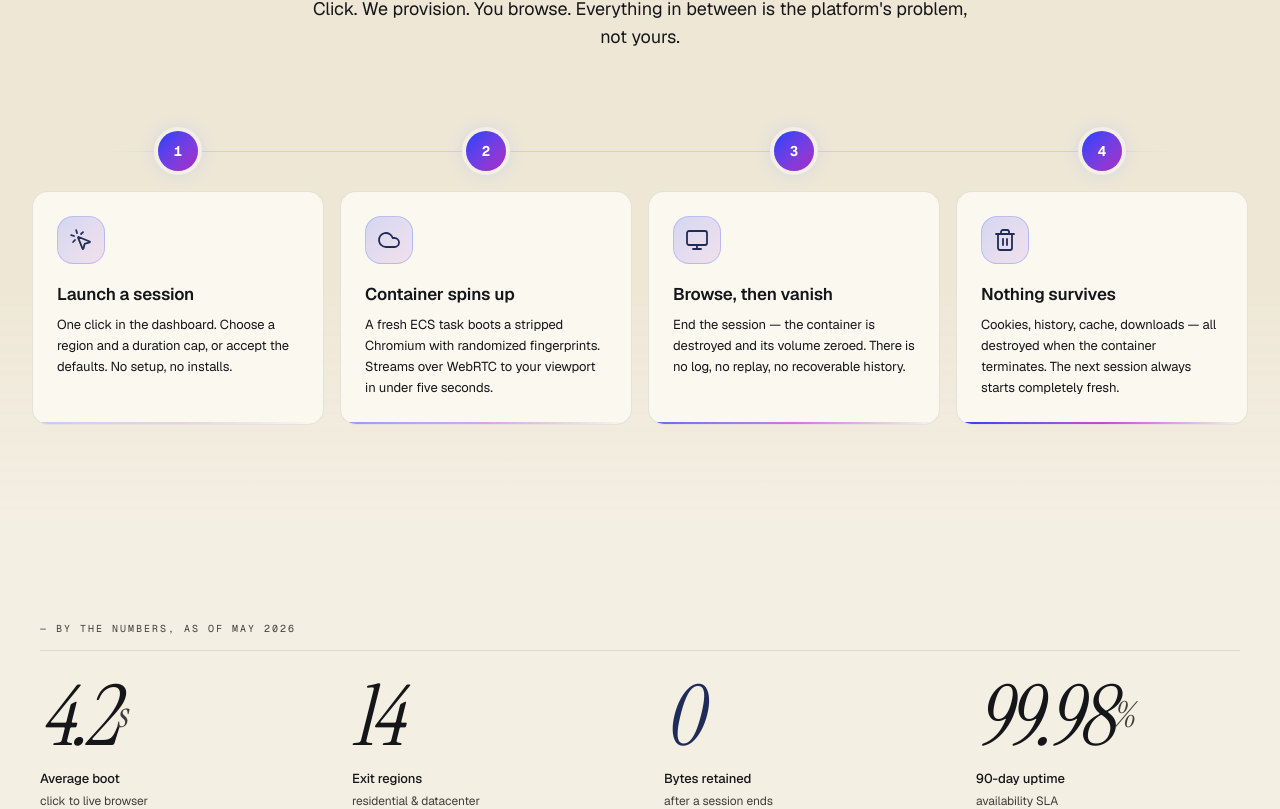
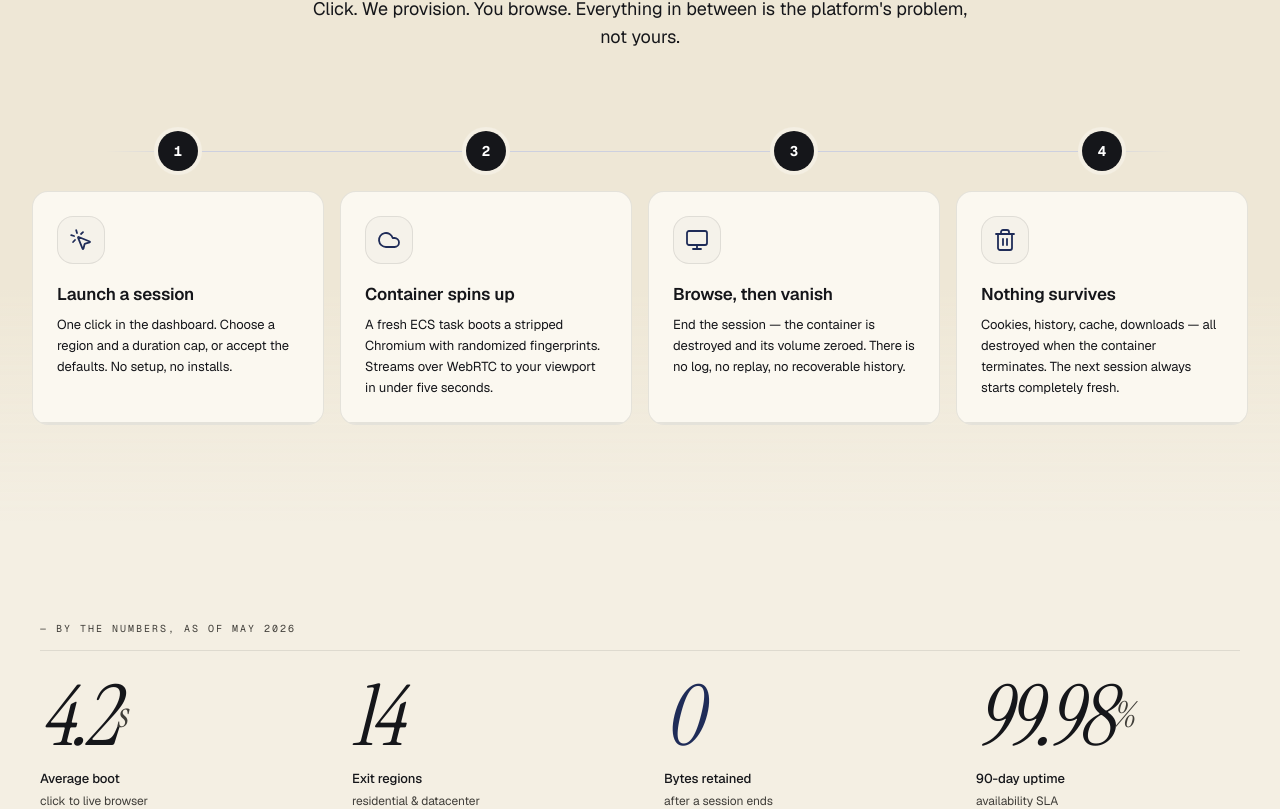
Before and after one commit to dharmikbhesaniya/cloudveil-web, a Next.js app: page / in a window 1280 px wide. Shown: the part 4676-5485 px from the top of the page. Built offline with nearby package versions, Linux system fonts and the light colour scheme; no server answers.

Commit message:
improve step section

```diff
--- a/src/app/page.tsx
+++ b/src/app/page.tsx
@@ -61,7 +61,7 @@ export default function LandingPage() {
         <Stats />
         <PullQuote />
         <AudienceSection />
-        <TrustLogos />
+        {/* <TrustLogos /> */}
         <PricingSection />
         <FAQSection />
         <CTASection />
--- a/src/sections/how-it-works/HowItWorksSection.tsx
+++ b/src/sections/how-it-works/HowItWorksSection.tsx
@@ -87,10 +87,8 @@ export function HowItWorks() {
                 <div
                   className="relative z-10 flex h-10 w-10 shrink-0 items-center justify-center rounded-full font-mono text-sm font-bold text-white ring-4"
                   style={{
-                    background:
-                      "linear-gradient(135deg, oklch(0.50 0.28 265), oklch(0.55 0.24 320))",
-                    boxShadow:
-                      "0 0 0 4px var(--cv-step-ring), 0 0 20px oklch(0.65 0.22 268 / 25%)",
+                    background: "var(--foreground)",
+                    boxShadow: "0 0 0 4px var(--cv-step-ring)",
                   }}
                 >
                   {i + 1}
@@ -112,10 +110,9 @@ export function HowItWorks() {
                   <div
                     className="mb-5 flex h-12 w-12 items-center justify-center rounded-2xl border"
                     style={{
-                      borderColor: "oklch(0.50 0.28 265 / 20%)",
+                      borderColor: "var(--border)",
                       color: "var(--primary)",
-                      background:
-                        "linear-gradient(135deg, oklch(0.50 0.28 265 / 18%), oklch(0.55 0.24 320 / 12%))",
+                      background: "oklch(0.5 0 0 / 4%)",
                     }}
                   >
                     <step.icon className="h-6 w-6" strokeWidth={1.8} />
@@ -133,7 +130,7 @@ export function HowItWorks() {
                 <div
                   className="mt-auto h-0.5 w-full"
                   style={{
-                    background: `linear-gradient(90deg, oklch(0.50 0.28 265 / ${(i + 1) * 25}%), oklch(0.55 0.24 320 / ${(i + 1) * 20}%), transparent)`,
+                    background: "var(--border)",
                   }}
                 />
               </div>
```
